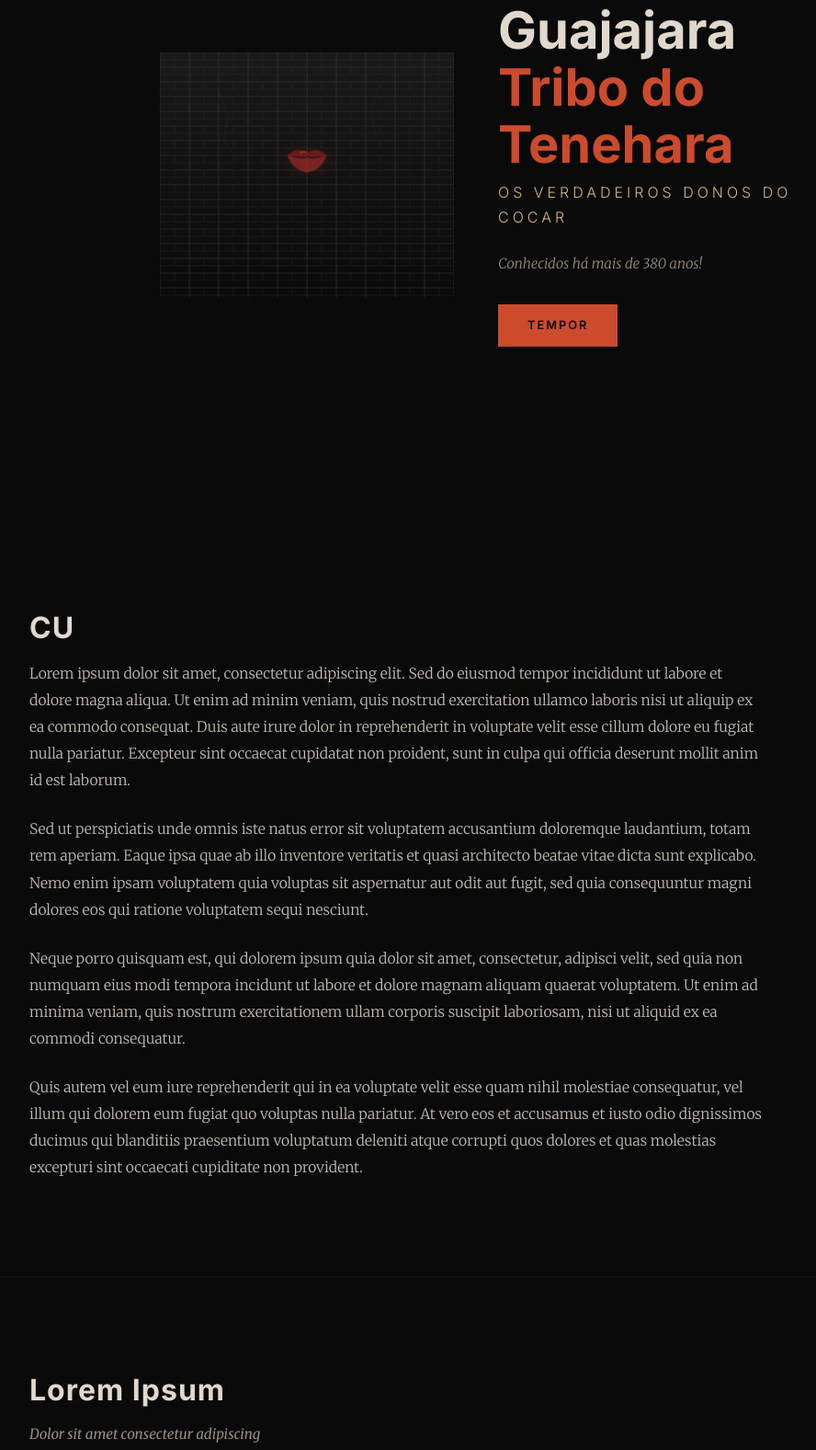
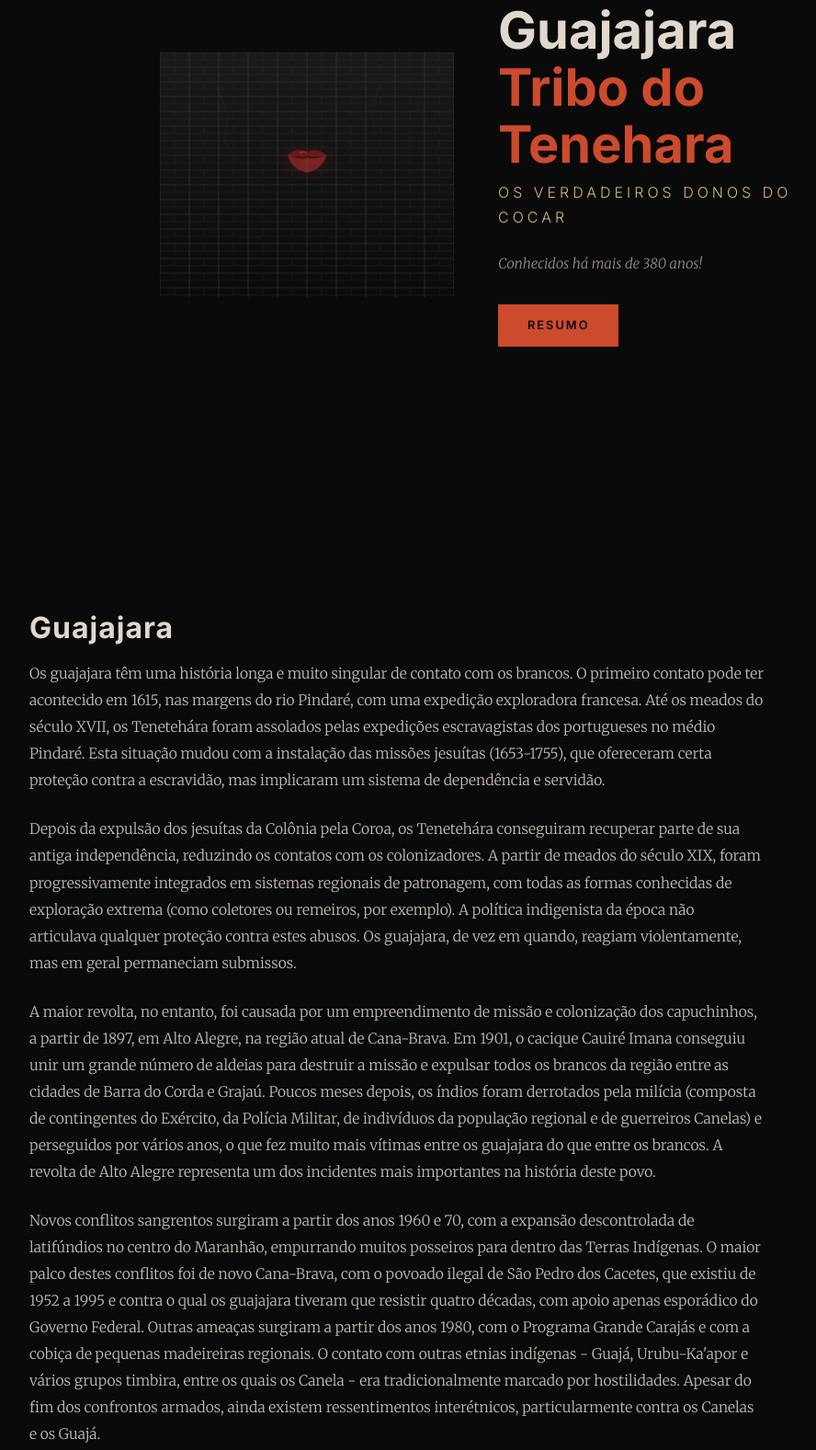
Before and after one commit to Nicolas-Bonavigo/povos, a plain HTML site: page index.html in a window 1280 px wide. Shown: the part 240-1817 px from the top of the page at 92% size, without its empty margins (82-970 px from the left). Drawn offline with Linux system fonts and the light colour scheme.

Commit message:
salvamiento

```diff
--- a/index.html
+++ b/index.html
@@ -79,7 +79,7 @@
         <h1 class="hero-title">Guajajara<br><span>Tribo do Tenehara</span></h1>
         <p class="hero-subtitle">Os verdadeiros donos do Cocar</p>
         <p class="hero-quote">Conhecidos há mais de 380 anos!</p>
-        <a href="#enredo" class="btn-scroll">Tempor</a>
+        <a href="#enredo" class="btn-scroll">Resumo</a>
       </div>
     </div>
   </header>
@@ -87,20 +87,22 @@
   <!-- ===== INÍCIO / RESUMO ===== -->
   <section class="section fade-section" id="resumo">
     <div class="container">
-      <h2 class="section-title">CU</h2>
+      <h2 class="section-title">Guajajara</h2>
       <div class="resumo-content">
         <div class="resumo-text">
           <p class="texto-literario">
-            Lorem ipsum dolor sit amet, consectetur adipiscing elit. Sed do eiusmod tempor incididunt ut labore et dolore magna aliqua. Ut enim ad minim veniam, quis nostrud exercitation ullamco laboris nisi ut aliquip ex ea commodo consequat. Duis aute irure dolor in reprehenderit in voluptate velit esse cillum dolore eu fugiat nulla pariatur. Excepteur sint occaecat cupidatat non proident, sunt in culpa qui officia deserunt mollit anim id est laborum.
+            Os guajajara têm uma história longa e muito singular de contato com os brancos. O primeiro contato pode ter acontecido em 1615, nas margens do rio Pindaré, com uma expedição exploradora francesa. Até os meados do século XVII, os Tenetehára foram assolados pelas expedições escravagistas dos portugueses no médio Pindaré. Esta situação mudou com a instalação das missões jesuítas (1653-1755), que ofereceram certa proteção contra a escravidão, mas implicaram um sistema de dependência e servidão.
           </p>
           <p class="texto-literario">
-            Sed ut perspiciatis unde omnis iste natus error sit voluptatem accusantium doloremque laudantium, totam rem aperiam. Eaque ipsa quae ab illo inventore veritatis et quasi architecto beatae vitae dicta sunt explicabo. Nemo enim ipsam voluptatem quia voluptas sit aspernatur aut odit aut fugit, sed quia consequuntur magni dolores eos qui ratione voluptatem sequi nesciunt.
+            Depois da expulsão dos jesuítas da Colônia pela Coroa, os Tenetehára conseguiram recuperar parte de sua antiga independência, reduzindo os contatos com os colonizadores. A partir de meados do século XIX, foram progressivamente integrados em sistemas regionais de patronagem, com todas as formas conhecidas de exploração extrema (como coletores ou remeiros, por exemplo). A política indigenista da época não articulava qualquer proteção contra estes abusos. Os guajajara, de vez em quando, reagiam violentamente, mas em geral permaneciam submissos.
           </p>
           <p class="texto-literario">
-            Neque porro quisquam est, qui dolorem ipsum quia dolor sit amet, consectetur, adipisci velit, sed quia non numquam eius modi tempora incidunt ut labore et dolore magnam aliquam quaerat voluptatem. Ut enim ad minima veniam, quis nostrum exercitationem ullam corporis suscipit laboriosam, nisi ut aliquid ex ea commodi consequatur.
+            A maior revolta, no entanto, foi causada por um empreendimento de missão e colonização dos capuchinhos, a partir de 1897, em Alto Alegre, na região atual de Cana-Brava. Em 1901, o cacique Cauiré Imana conseguiu unir um grande número de aldeias para destruir a missão e expulsar todos os brancos da região entre as cidades de Barra do Corda e Grajaú. Poucos meses depois, os índios foram derrotados pela milícia (composta de contingentes do Exército, da Polícia Militar, de indivíduos da população regional e de guerreiros Canelas) e perseguidos por vários anos, o que fez muito mais vítimas entre os guajajara do que entre os brancos. A revolta de Alto Alegre representa um dos incidentes mais importantes na história deste povo.
           </p>
           <p class="texto-literario">
-            Quis autem vel eum iure reprehenderit qui in ea voluptate velit esse quam nihil molestiae consequatur, vel illum qui dolorem eum fugiat quo voluptas nulla pariatur. At vero eos et accusamus et iusto odio dignissimos ducimus qui blanditiis praesentium voluptatum deleniti atque corrupti quos dolores et quas molestias excepturi sint occaecati cupiditate non provident.
+            Novos conflitos sangrentos surgiram a partir dos anos 1960 e 70, com a expansão descontrolada de latifúndios no centro do Maranhão, empurrando muitos posseiros para dentro das Terras Indígenas. O maior palco destes conflitos foi de novo Cana-Brava, com o povoado ilegal de São Pedro dos Cacetes, que existiu de 1952 a 1995 e contra o qual os guajajara tiveram que resistir quatro décadas, com apoio apenas esporádico do Governo Federal. Outras ameaças surgiram a partir dos anos 1980, com o Programa Grande Carajás e com a cobiça de pequenas madeireiras regionais.
+
+  O contato com outras etnias indígenas - Guajá, Urubu-Ka'apor e vários grupos timbira, entre os quais os Canela - era tradicionalmente marcado por hostilidades. Apesar do fim dos confrontos armados, ainda existem ressentimentos interétnicos, particularmente contra os Canelas e os Guajá.
           </p>
         </div>
       </div>
```
